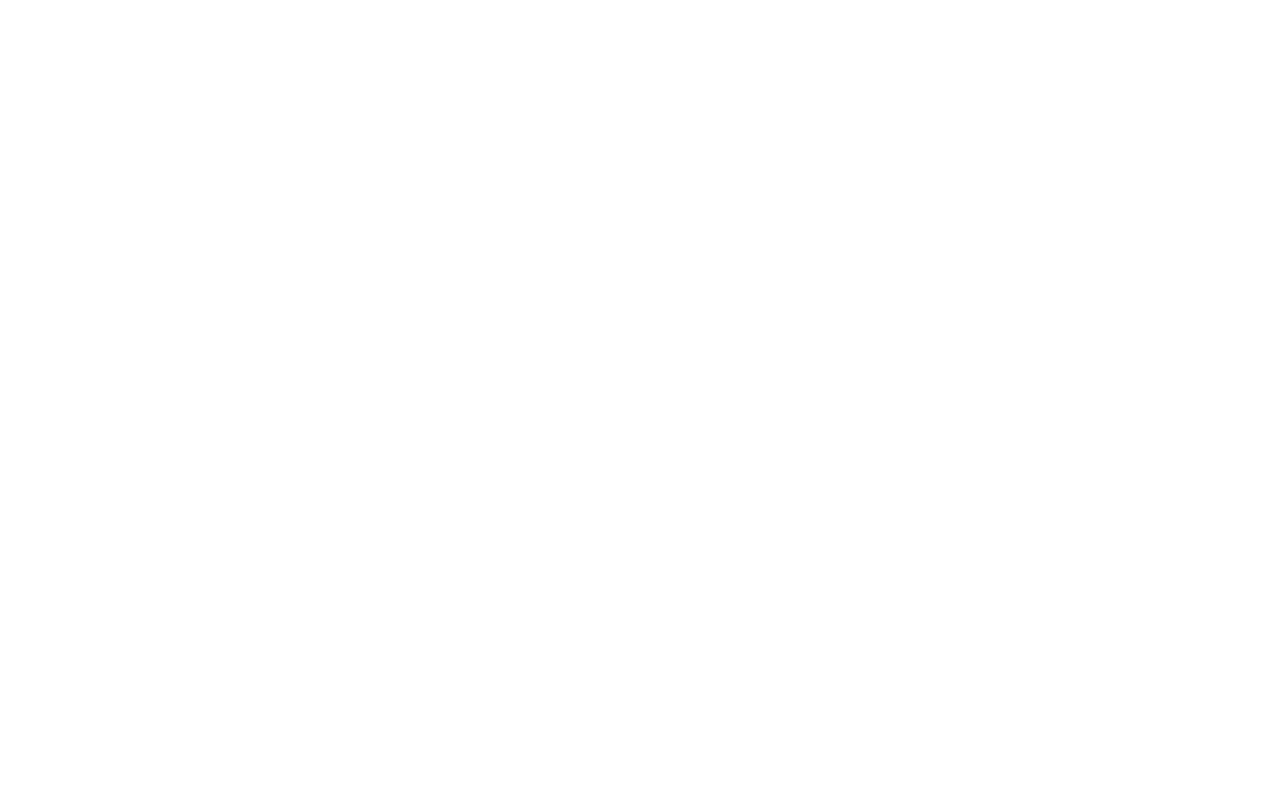
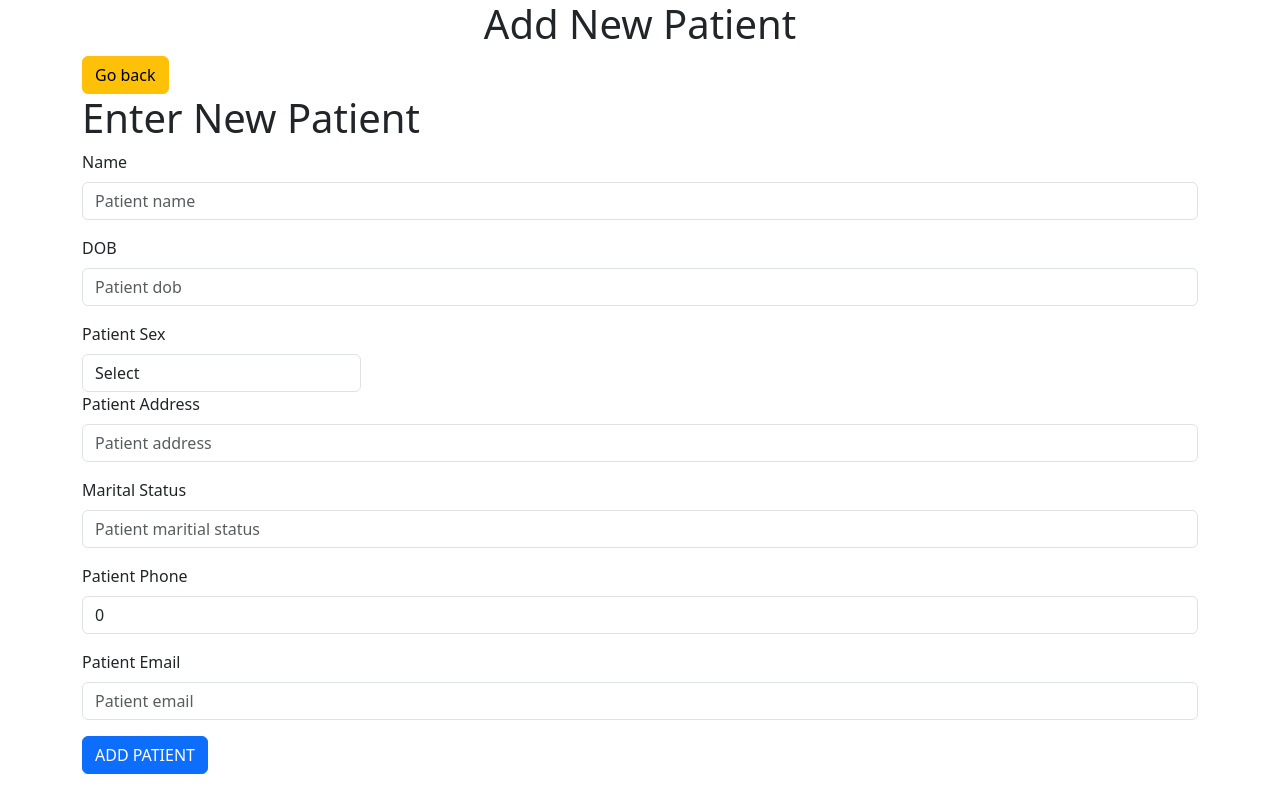
Before and after one commit to BrajanHalili/frontend-Hospital, a React (Create React App) app: page /patients/add in a window 1280 px wide. Before the commit this address had no page. Built offline with nearby package versions, Linux system fonts and the light colour scheme.

Commit message:
created add patient page
preparing front end form to connect with postgres back end to add patient entry to table

```diff
--- a/src/App.jsx
+++ b/src/App.jsx
@@ -8,13 +8,14 @@
 import StartPage from "./routes/StartPage";
 
 
-import UpdatePatient from "./routes/patient/UpdatePatientPage";
+import UpdatePatient from "./routes/patient/AddPatientPage";
 import PatientDetails from "./routes/patient/PatientDetails";
 import DoctorDetails from "./routes/doctor/DoctorDetails";
 import ApptDetails from "./routes/appointment/ApptDetails";
 
 import { PatientsContextProvider } from "./context/PatientsContext";
 import Layout from "./components/Layout";
+import AddPatientPage from "./routes/patient/AddPatientPage";
 
 
 
@@ -34,6 +35,8 @@
                     <Route exact path="/patients/id" element={<PatientDetails />} />
                     <Route exact path="/doctors/id" element={<DoctorDetails />} />
                     <Route exact path="/appointments/id" element={<ApptDetails />} />
+                    <Route exact path="/patients/add" element={<AddPatientPage />} />
+
                 </Routes>
             </Router>
         </div>
--- a/src/components/Layout.jsx
+++ b/src/components/Layout.jsx
@@ -7,7 +7,7 @@
             <h1 className="font-weight-light display-1 text-center">Hospital Appointments Manager</h1>
             <nav className="navbar navbar-expand-lg bg-body-tertiary">
                 <div className="container-fluid">
-                    <div className="collapse navbar-collapse" id="navbarNav">
+                    <div className="collapse navbar-collapse justify-content-between" id="navbarNav">
                         <ul class="nav nav-tabs">
                             <li class="nav-item">
                                 <NavLink className="nav-link" to="/patients" exact>Patients</NavLink>                            </li>
@@ -18,6 +18,9 @@
                                 <NavLink className="nav-link" to="/appointments">Appointments</NavLink>
                             </li>
                         </ul>
+                        <div className="col-md-1">
+                            <NavLink className="nav-link" to="/patients/add">Add new Patient</NavLink>
+                        </div>
                     </div>
                 </div>
             </nav>
--- a/src/components/patient/AddPatient.jsx
+++ b/src/components/patient/AddPatient.jsx
@@ -1,40 +1,115 @@
-import React from 'react'
+import React, { useState } from "react";
+
+import { useNavigate } from 'react-router-dom'
+
 
 const AddPatient = () => {
+    let navigate = useNavigate();
+
+    const handleBack = () => {
+        navigate(`/patients`);
+    }
+
+    const [patient, setPatient] = useState({
+        name: '',
+        dob: Date,
+        sex: '',
+        address: '',
+        maritial_status: '',
+        phone: 0,
+        email: ''
+    })
+
+    function handleChange(event) {
+        const { name, value } = event.target;
+
+        setPatient(prevInput => {
+            return {
+                ...prevInput,
+                [name]: value
+            }
+        })
+    }
+
+    async function handleClick(event) {
+        event.preventDefault();
+        const newPatient = {
+            name: patient.name,
+            dob: patient.dob,
+            sex: patient.sex,
+            address: patient.address,
+            maritial_status: patient.maritial_status,
+            phone: patient.phone,
+            email: patient.email
+        }
+        fetch('http://localhost:3006/patient/add', {
+            method: "POST",
+            body: JSON.stringify({
+                name: patient.name,
+                dob: patient.dob,
+                sex: patient.sex,
+                address: patient.address,
+                maritial_status: patient.maritial_status,
+                phone: patient.phone,
+                email: patient.email
+            }),
+            headers: {
+                "Content-type": "application/json; charset=UTF-8"
+            }
+        })
+    }
+
     return (
-        <div className="">
+        <div className="container">
+            <button onClick={() => handleBack()} className="btn btn-warning">Go back</button>
+            <h1>Enter New Patient</h1>
             <form>
-                <div className="d-flex flex-row">
-                    <div className="col-md-4">
-                        <input
-                            type="text"
-                            className="form-control"
-                            placeholder="Name"
-                        />
+                <div className="mb-3">
+                    <label for="Input Name" className="form-label">Name</label>
+                    <input onChange={handleChange} className="form-control" name="name" value={patient.name} autoComplete="off" placeholder="Patient name" ></input>
                 </div>
 
-                    <div className="col-md-4">
-                        <input
-                            type="date"
-                            className="form-control"
-                        />
+                <div className="mb-3">
+                    <label for="Input DOB" className="form-label">DOB</label>
+                    <input onChange={handleChange} className="form-control" name="dob" value={patient.dob} autoComplete="off" placeholder="Patient dob" ></input>
                 </div>
 
                 <div className="form-group col-md-3">
+                    <label for="Input Sex" className="form-label">Patient Sex</label>
+
                     <select className="form-control custom-select">
-                            <option>Sex</option>
-                            <option>Female</option>
-                            <option>Male</option>
+                        <option >Select</option>
+                        <option value={patient.sex}>Female</option>
+                        <option value={patient.sex}>Male</option>
+                        <option value={patient.sex}>Other</option>
                     </select>
                 </div>
 
-                    <div className="col-md-1">
-                        <button className="btn btn-primary">Add</button>
+                <div className="mb-3">
+                    <label for="Input Address" className="form-label">Patient Address</label>
+                    <input onChange={handleChange} className="form-control" name="address" value={patient.address} autoComplete="off" placeholder="Patient address" ></input>
                 </div>
+
+                <div className="mb-3">
+                    <label for="Input Marital Status" className="form-label">Marital Status</label>
+                    <input onChange={handleChange} className="form-control" name="maritial_status" value={patient.maritial_status} autoComplete="off" placeholder="Patient maritial status" ></input>
                 </div>
+
+                <div className="mb-3">
+                    <label for="Input Phone" className="form-label">Patient Phone</label>
+                    <input onChange={handleChange} className="form-control" name="phone" value={patient.phone} autoComplete="off" placeholder="Patient phone" ></input>
+                </div>
+
+                <div className="mb-3">
+                    <label for="Input Email" className="form-label">Patient Email</label>
+                    <input onChange={handleChange} className="form-control" name="email" value={patient.email} autoComplete="off" placeholder="Patient email" ></input>
+                </div>
+
+                <button onClick={handleClick} type="submit" className="btn btn-primary">ADD PATIENT</button>
+
             </form>
         </div>
     );
 }
 
-export default AddPatient
+export default AddPatient;
--- /dev/null
+++ b/src/routes/patient/AddPatientPage.jsx
@@ -0,0 +1,13 @@
+import React from 'react'
+import AddPatient from '../../components/patient/AddPatient'
+
+const AddPatientPage = () => {
+    return (
+        <div>
+            <h1 className='text-center'>Add New Patient</h1>
+            <AddPatient />
+        </div>
+    )
+}
+
+export default AddPatientPage
--- a/src/routes/patient/PatientDirectory.jsx
+++ b/src/routes/patient/PatientDirectory.jsx
@@ -5,7 +5,7 @@
 const PDirectory = () => {
     return (
         <div>
-            <AddPatient />
+            {/* <AddPatient /> */}
             <PatientList />
         </div>
     )
--- a/src/routes/patient/UpdatePatientPage.jsx
+++ /dev/null
@@ -1,9 +0,0 @@
-import React from 'react'
-
-const UpdatePatientPage = () => {
-    return (
-        <div>UpdatePatient</div>
-    )
-}
-
-export default UpdatePatientPage
```
Also changed, not shown: refs/App-main.jsx (+7 -2 lines). Lines whose indentation alone changed are shown as unchanged.
